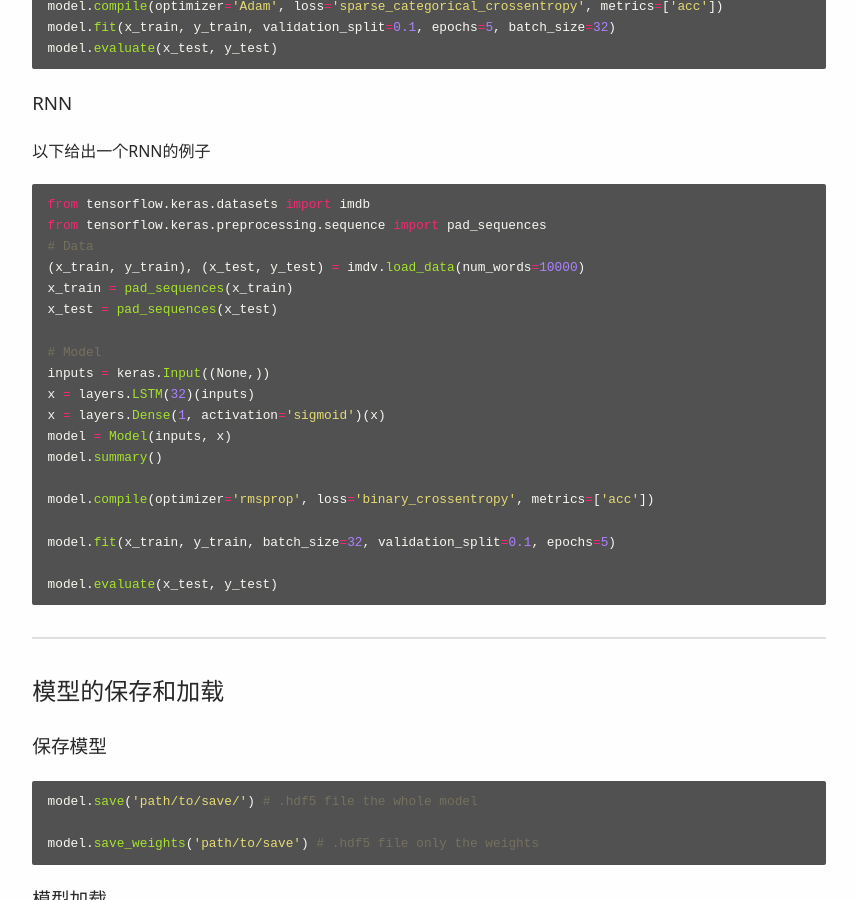
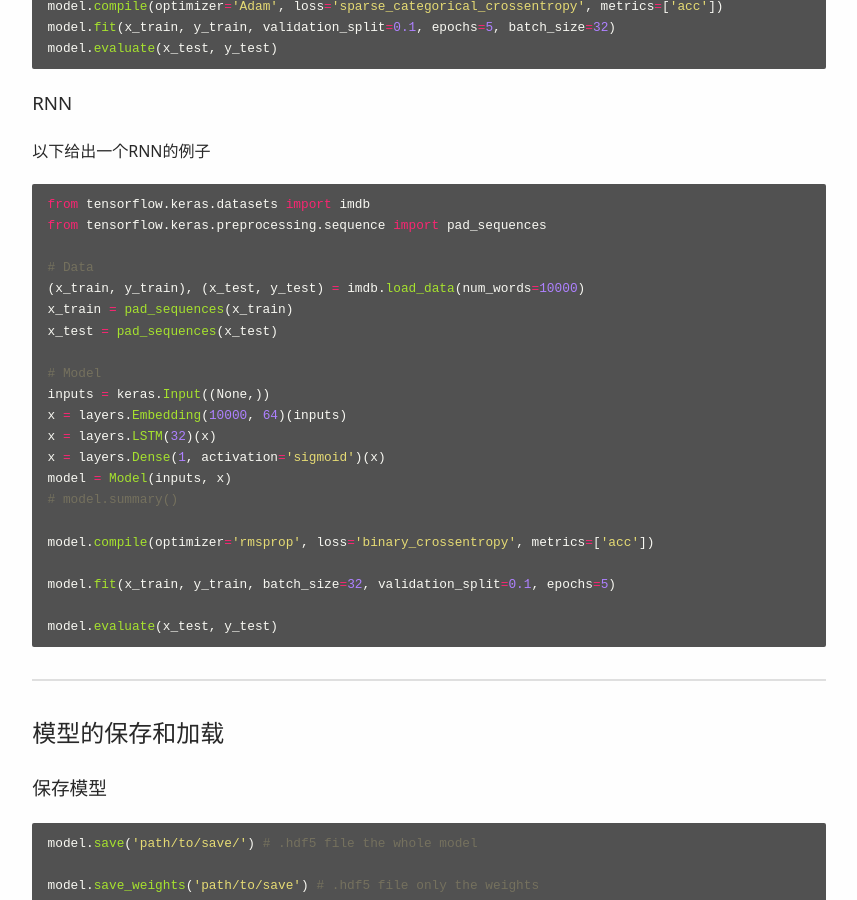
Before and after one commit to ZhaoZeyu1995/ZhaoZeyu1995.github.io, a Jekyll site: the page built from _posts/2019-11-07-TensorFlow和Keras简介.md, in a window 1280 px wide and 900 px high, scrolled down 6249 px. Shown: the whole window, without its empty margins (211-1068 px from the left). Built offline with Jekyll 4.4.1, drawn with Linux system fonts in a browser that asks for light colours; our own code applies the rules of GitHub Pages for plain Markdown files.

Commit message:
Some correctness.

````diff
--- a/_posts/2019-11-07-TensorFlow和Keras简介.md
+++ b/_posts/2019-11-07-TensorFlow和Keras简介.md
@@ -245,17 +245,19 @@ model.evaluate(x_test, y_test)
 ```python
 from tensorflow.keras.datasets import imdb
 from tensorflow.keras.preprocessing.sequence import pad_sequences
+
 # Data
-(x_train, y_train), (x_test, y_test) = imdv.load_data(num_words=10000)
+(x_train, y_train), (x_test, y_test) = imdb.load_data(num_words=10000)
 x_train = pad_sequences(x_train)
 x_test = pad_sequences(x_test)
 
 # Model
 inputs = keras.Input((None,))
-x = layers.LSTM(32)(inputs)
+x = layers.Embedding(10000, 64)(inputs)
+x = layers.LSTM(32)(x)
 x = layers.Dense(1, activation='sigmoid')(x)
 model = Model(inputs, x)
-model.summary()
+# model.summary()
 
 model.compile(optimizer='rmsprop', loss='binary_crossentropy', metrics=['acc'])
 
````
